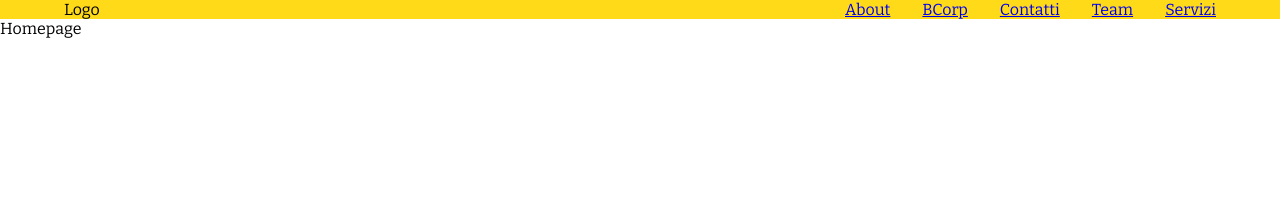
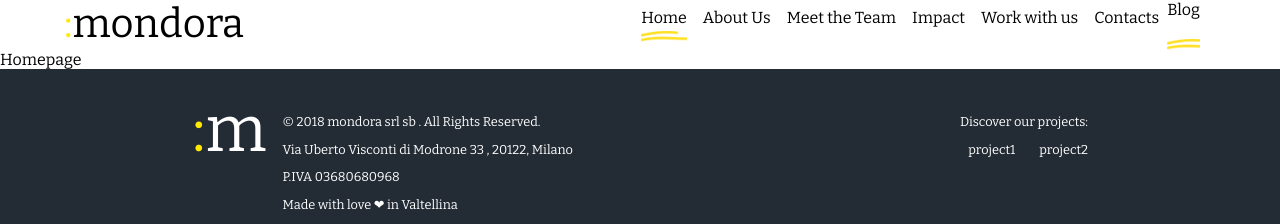
Before and after one commit to mondora/mondora-website-front, a Gatsby site: page / in a window 1280 px wide. Shown: the top 224 px of the page. Built offline with nearby package versions, Linux system fonts and the light colour scheme; Gatsby itself is replaced by a stand-in of ours.

Commit message:
chore: new navigation menu style

```diff
--- a/src/components/layout/index.jsx
+++ b/src/components/layout/index.jsx
@@ -8,7 +8,6 @@ import Footer from "../footer";
 const Container = styled.div`
     display: grid;
     grid-template-columns: 1fr;
-    grid-template-rows: auto 1fr 1fr;
 `;
 
 const MenuContainer = styled.div`
--- a/src/components/menu/index.jsx
+++ b/src/components/menu/index.jsx
@@ -4,35 +4,83 @@ import styled from "styled-components";
 
 import StackPanel from "../stackpanel";
 
+import Underline from "../../../static/images/underline.png";
+
 import { Link } from "gatsby";
+
+const MiniLogo = styled.div`
+    &:before {
+        color: #ffea00;
+        content: ":";
+    }
+    margin-top: -10px;
+    grid-area: 1 / 1 / 3 / 2;
+    font-size: ${props => props.theme.size.text.mondora};
+
+    @media (max-width: 992px) {
+        grid-area: 1 / 1 / 2 / 2;
+    }
+`;
 
 const Container = styled.div`
     padding: 0 64px;
-    margin: auto;
-    background-color: ${props => props.theme.colors.primary};
-    /* line-height: 1; */
+    margin-left: auto;
+    display: grid;
+    grid-template-columns: 1fr auto;
+    grid-column-gap: 16px;
+`;
+
+const SuperLink = styled(Link)`
+    margin: 8px;
+    padding-bottom: 15px;
+    font-size: ${props => props.theme.size.text.menu};
+    text-decoration: none;
+    color: ${props => props.theme.colors.text.header};
+    display: block;
+    &.active {
+        background-image: url(${Underline});
+        background-repeat: no-repeat;
+        background-size: 46px;
+        background-position-y: bottom;
+        background-position-x: left;
+    }
 `;
 
 const links = [
     {
+        to: "/",
+        text: "Home",
+        underscore: Underline
+    },
+    {
         to: "/about",
-        text: "About"
+        text: "About Us",
+        underscore: Underline
+    },
+    {
+        to: "/meet-the-team",
+        text: "Meet the Team",
+        underscore: Underline
     },
     {
         to: "/bcorp",
-        text: "BCorp"
+        text: "Impact",
+        underscore: Underline
+    },
+    {
+        to: "/work-with-us",
+        text: "Work with us",
+        underscore: Underline
     },
     {
         to: "/contacts",
-        text: "Contatti"
+        text: "Contacts",
+        underscore: Underline
     },
     {
-        to: "/meet-the-team",
-        text: "Team"
-    },
-    {
-        to: "/our-services",
-        text: "Servizi"
+        to: "/",
+        text: "Blog",
+        underscore: Underline
     }
 ];
 
@@ -40,12 +88,12 @@ const Menu = () => (
     <Container>
         <StackPanel justify="space-between">
             <StackPanel>
-                <span>{"Logo"}</span>
+                <MiniLogo>{"mondora"}</MiniLogo>
             </StackPanel>
 
-            <StackPanel gutter={32}>
+            <StackPanel gutter={24} >
                 {links.map(link => (
-                    <Link to={link.to}>{link.text}</Link>
+                    <SuperLink to={link.to} activeClassName={"active"}>{link.text}</SuperLink>
                 ))}
             </StackPanel>
         </StackPanel>
--- a/src/styles/theme/index.js
+++ b/src/styles/theme/index.js
@@ -6,7 +6,8 @@ export const theme = {
             white: white.toString(),
             grey: black.alpha(0.04).toString(),
             black: black.toString(),
-            darkGray: darkGray.toString()
+            darkGray: darkGray.toString(),
+            yellow: "#ffea00"
         },
         borders: {
             grey: black.alpha(0.08).toString()
@@ -16,12 +17,13 @@ export const theme = {
         accent: black.toString(),
         text: {
             header: black.toString(),
-            primary: black.alpha(0.04).toString(),
-            contrast: white.toString()
+            primary: black.alpha(0.4).toString(),
+            contrast: white.toString(),
+            button: black.toString()
         }
     },
     size: {
-        text: { subtle: "0.8em", mega: "64px" }
+        text: { subtle: "0.8em", menu: "1em", mondora: "40px", megaM: "64px" }
     },
     spacing: {
         unit: 8
```
Also changed, not shown: static/images/underline.png (added).
